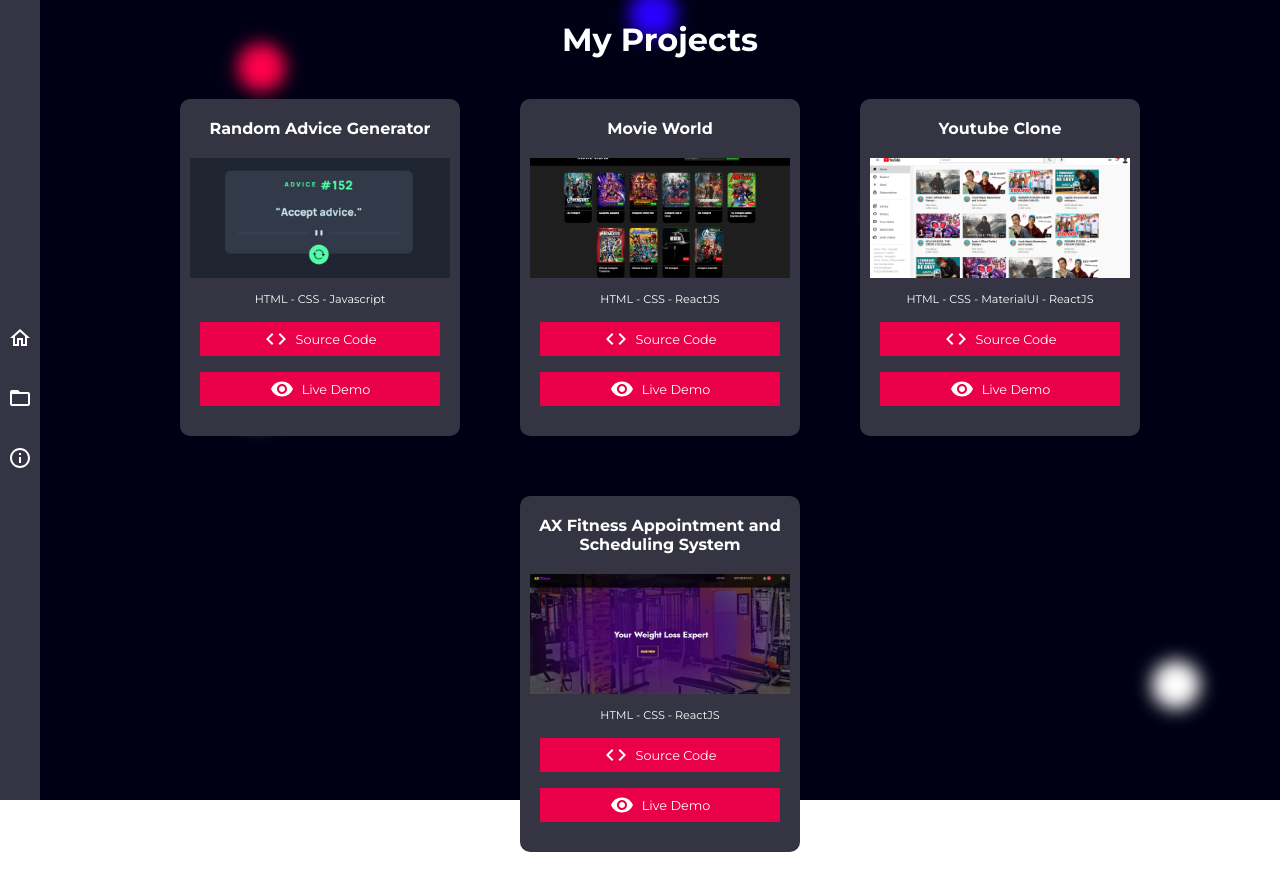
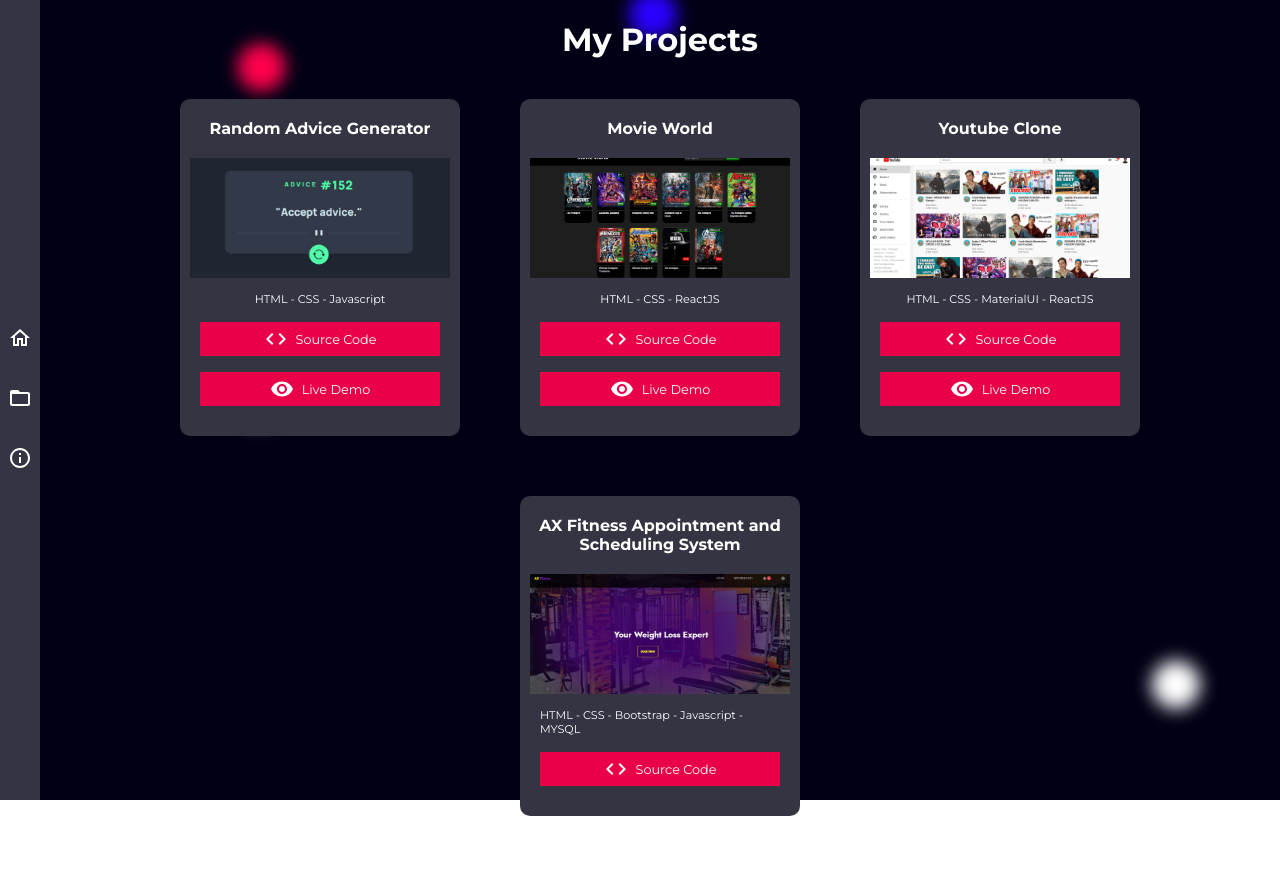
Before and after one commit to gsmaloto/my-portfolio, a React (Create React App) app: page /projects in a window 1280 px wide. After the commit the page ends 836 px from the top, so only its background shows below. Built offline with nearby package versions, Linux system fonts and the light colour scheme.

Commit message:
add projects

```diff
--- a/package.json
+++ b/package.json
@@ -1,6 +1,6 @@
 {
   "homepage":"http://gsmaloto.github.io/my-portfolio",
-  "name": "facebook-clone",
+  "name": "portfolio",
   "version": "0.1.0",
   "private": true,
   "dependencies": {
@@ -24,6 +24,8 @@
   },
   "scripts": {
     "start": "react-scripts start",
+    "predeploy":"npm run build",
+    "deploy":"gh-pages -d build",
     "build": "react-scripts build",
     "test": "react-scripts test",
     "eject": "react-scripts eject"
--- a/src/components/Project.js
+++ b/src/components/Project.js
@@ -38,7 +38,7 @@ const Project = () => {
             title="AX Fitness Appointment and Scheduling System"
             image={axfitness}
             description="This is my first project using react. I used OMDB API for the movies."
-            tech='HTML - CSS - ReactJS'
+            tech='HTML - CSS - Bootstrap - Javascript - MYSQL'
             code="https://github.com/gsmaloto/axfitness"
             demo=""
           />
--- a/src/components/ProjectCard.js
+++ b/src/components/ProjectCard.js
@@ -15,14 +15,14 @@ const ProjectCard = ({ title, image, description, tech, code, demo }) => {
         <div className="projectCard__tech">
           <p>{tech}</p>
         </div>
-        <a href={code} className="projectCard__button">
+        {code && <a href={code} className="projectCard__button">
           <CodeIcon />
           <span>Source Code</span>
-        </a>
-        <a href={demo} className="projectCard__button">
+        </a>}
+        {demo && <a href={demo} className="projectCard__button">
           <VisibilityIcon />
           <span>Live Demo</span>
-        </a>
+        </a>}
       </div>
     </div>
   );
```
